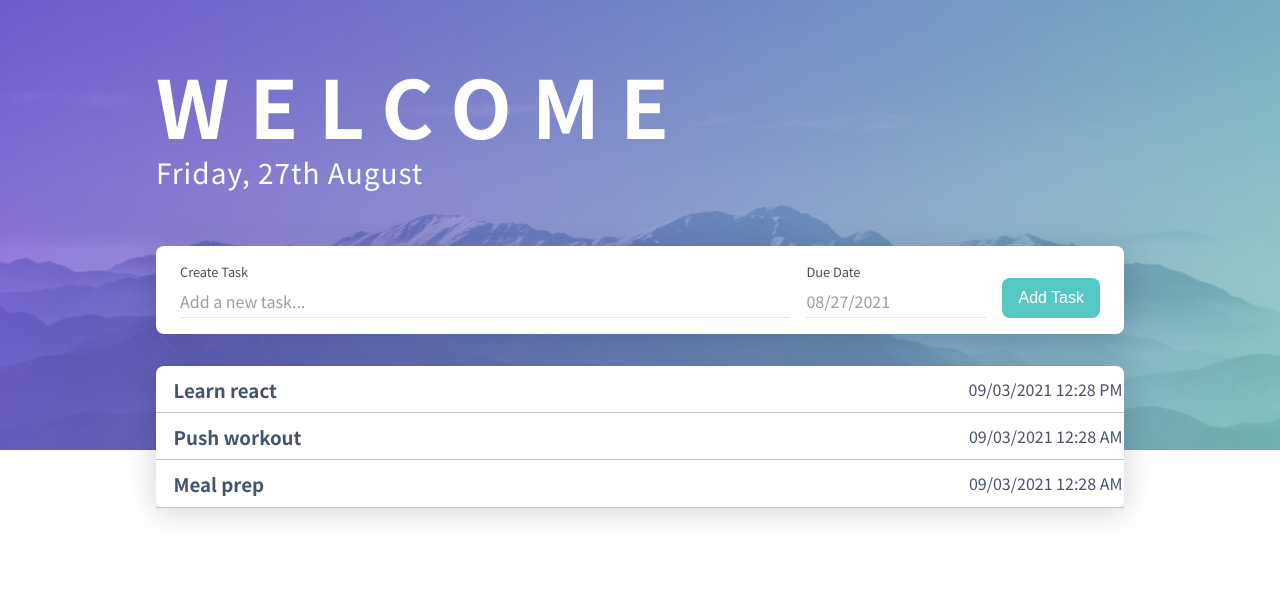
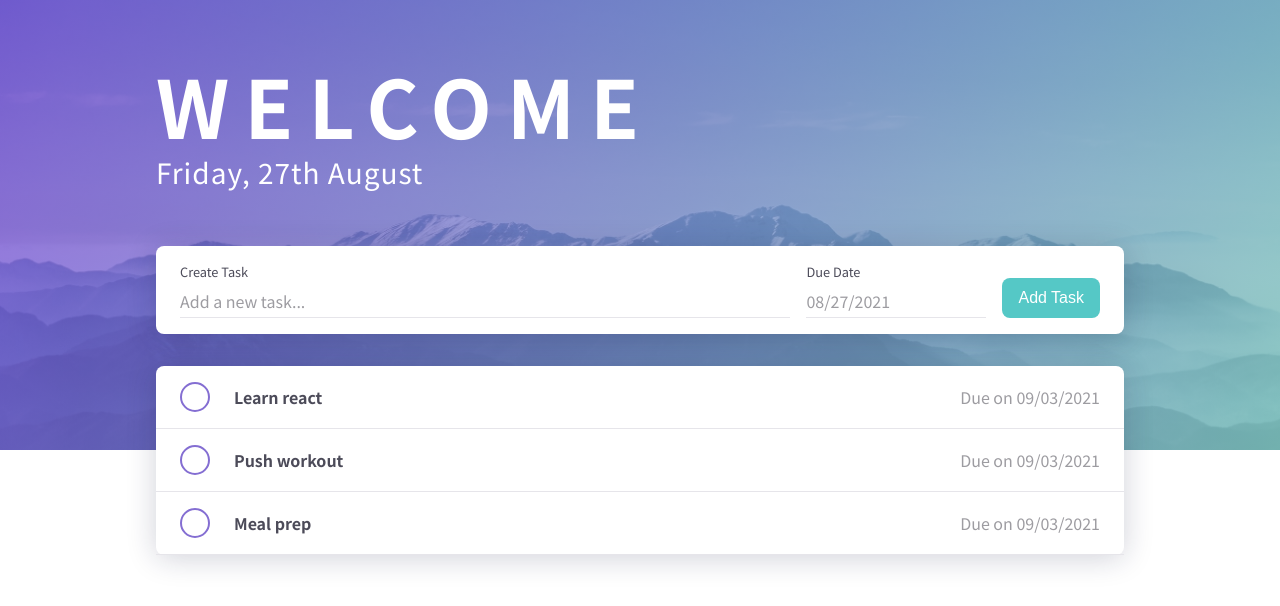
Before and after one commit to dolphius21/cynder-to-do-list, a Next.js app: page / in a window 1280 px wide. Shown: the top 606 px of the page. Built offline with nearby package versions, Linux system fonts and the light colour scheme.

Commit message:
done with task list styling

```diff
--- a/components/Task.js
+++ b/components/Task.js
@@ -1,43 +1,17 @@
-import styled from 'styled-components';
 import { format } from 'date-fns';
-
-const StyledTask = styled.div`
-  padding: 0.1rem;
-  border-bottom: 1px solid #c2c2d6;
-  display: flex;
-  justify-content: space-between;
-  align-items: center;
-  color: #445470;
-  .task-checkbox {
-    margin-right: 1rem;
-    cursor: pointer;
-  }
-  .task-title {
-    text-align: left;
-    flex: 1;
-  }
-  .task-title,
-  .task-due-date {
-    margin: 0.5rem 0;
-  }
-`;
+import { GoCheck } from 'react-icons/go';
 
 const Task = ({ details }) => {
   const { title, dueDate, completedDate } = details;
 
-  const formattedDueDate = format(new Date(dueDate), 'MM/dd/yyyy hh:mm a');
+  const formattedDueDate = format(new Date(dueDate), 'MM/dd/yyyy');
 
   return (
-    <StyledTask>
-      <input
-        className="task-checkbox"
-        type="checkbox"
-        id="scales"
-        name="scales"
-      />
+    <div className="task-row">
+      <GoCheck className="check-icon" />
       <h3 className="task-title">{title}</h3>
-      <p className="task-due-date">{formattedDueDate}</p>
-    </StyledTask>
+      <p className="task-due-date">Due on {formattedDueDate}</p>
+    </div>
   );
 };
 
--- a/components/TaskList.js
+++ b/components/TaskList.js
@@ -1,7 +1,6 @@
 import { useState } from 'react';
 import Task from './Task';
 import data from '../services/data';
-import styled from 'styled-components';
 
 const TaskList = () => {
   const [tasks, setTasks] = useState(data);
--- a/styles/globals.scss
+++ b/styles/globals.scss
@@ -1,12 +1,18 @@
 @import url('https://fonts.googleapis.com/css2?family=Noto+Sans+JP:wght@300;400;500;700&display=swap');
 /* Variables */
 $light-primary-clr: #55c8c6;
+$light-secondary-clr: #846ed2;
 $light-neutral-clr: #4c4b59;
 $light-neutral-disabled: #9d9ca1;
 $light-neutral-outline: #e6e5ea;
 $white-clr: #fff;
 $black-clr: #1f2020;
-$light-linear-gradient: linear-gradient(
+$gradient-primary: linear-gradient(
+  120deg,
+  rgb(110, 69, 226) 0%,
+  rgb(136, 211, 206) 100%
+);
+$gradient-overlay: linear-gradient(
   120deg,
   rgba(110, 69, 226, 0.7) 0%,
   rgba(136, 211, 206, 0.8) 100%
@@ -67,7 +73,7 @@ input {
 }
 /* Header Styles */
 .header {
-  background: $light-linear-gradient,
+  background: $gradient-overlay,
     url(../public/header-bg.jpeg) no-repeat center/cover;
   padding-top: 40px;
   width: 100vw;
@@ -86,7 +92,7 @@ input {
     h2 {
       font-size: 5rem;
       font-weight: 600;
-      letter-spacing: 20px;
+      letter-spacing: 15px;
       text-transform: uppercase;
       line-height: 1.2;
     }
@@ -134,6 +140,35 @@ input {
     .flex-1 {
       flex: 1;
     }
+  }
+}
+.task-row {
+  padding: 1rem 1.5rem;
+  border-bottom: 1px solid $light-neutral-outline;
+  display: flex;
+  justify-content: space-between;
+  align-items: center;
+  color: $light-neutral-clr;
+  .check-icon {
+    margin-right: 1.5rem;
+    cursor: pointer;
+    font-size: 1.25rem;
+    color: $white-clr;
+    border: 2px solid $light-secondary-clr;
+    height: 30px;
+    width: 30px;
+    padding: 4px;
+    border-radius: 50%;
+    transition: $transition-1;
+  }
+  .task-title {
+    text-align: left;
+    flex: 1;
+    font-size: 1rem;
+    color: $light-neutral-clr;
+  }
+  .task-due-date {
+    color: $light-neutral-disabled;
   }
 }
 /* Loader Styles */
```
